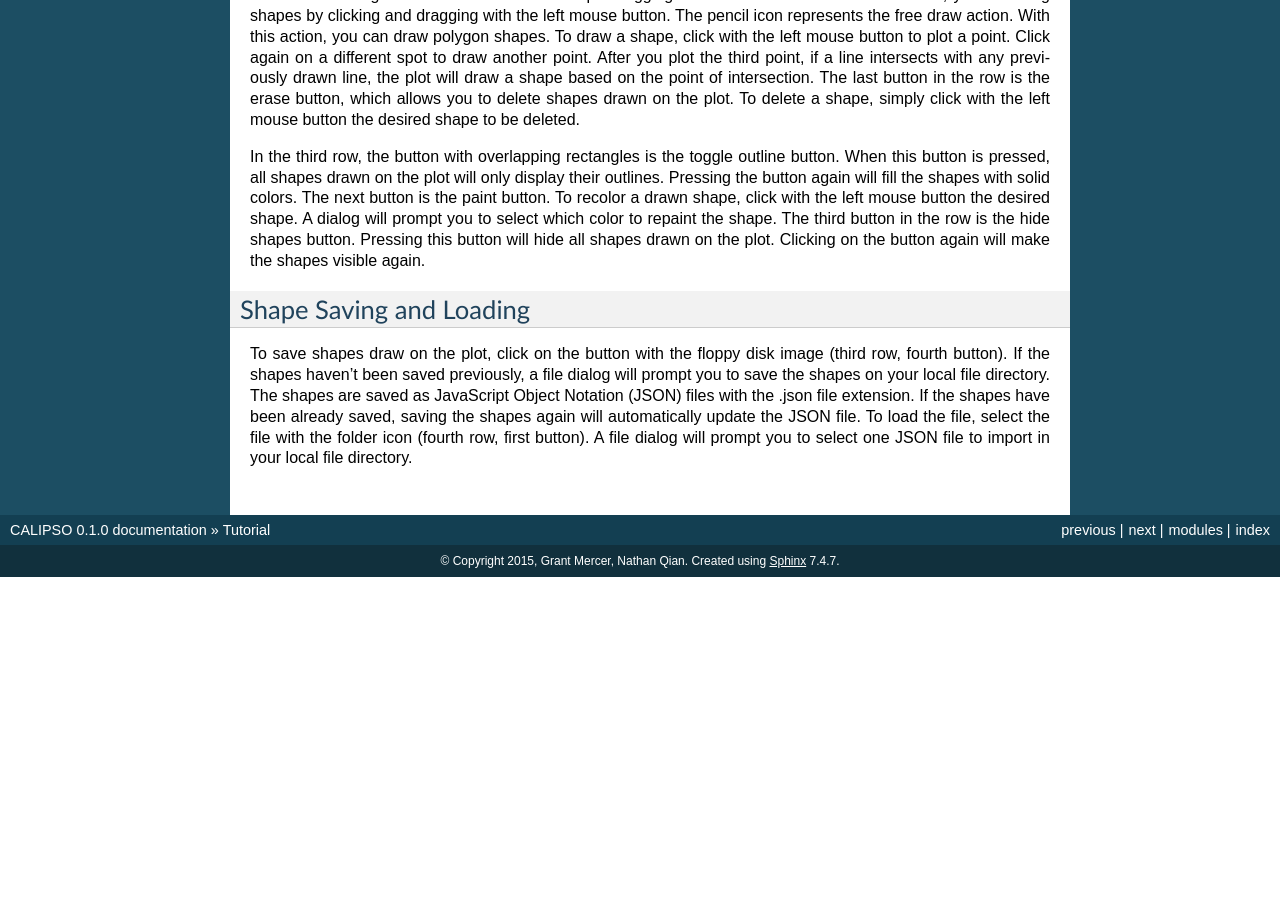
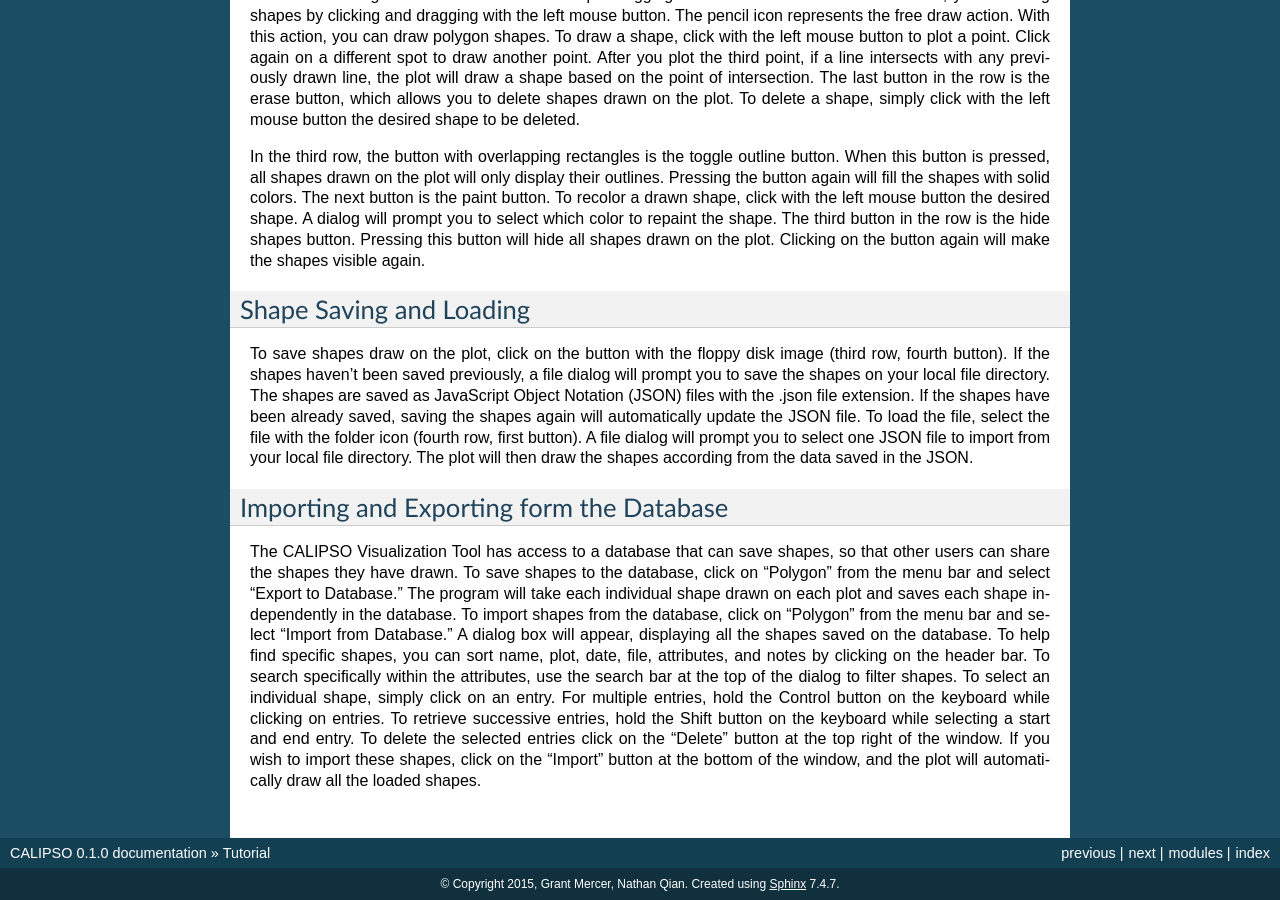
Before and after one commit to NASA-DEVELOP/VOCAL, a Sphinx documentation site: the page built from docs/source/tutorial.rst, in a window 1280 px wide and 900 px high, scrolled down 1426 px. Built offline with Sphinx 7.4.7, drawn with Linux system fonts in a browser that asks for light colours; before the commit the page ends 2003 px from its top, so only the background shows below that; some of the changed text lies outside the part shown.

Commit message:
Finished tutorial doc

```diff
--- a/docs/source/tutorial.rst
+++ b/docs/source/tutorial.rst
@@ -5,9 +5,9 @@ Tutorial
 This tutorial provides an overview on how to use the CALIPSO Visualization
 Tool program.
 
-----------------------------------------
+--------------------------------------------------
 Main Screen
-----------------------------------------
+--------------------------------------------------
 
 The CALIPSO Visualization Tool window is the main screen for displaying
 CALIPSO data and shapes. The menu bar provides access to the shape database
@@ -18,9 +18,9 @@ shapes, and saving and loading shapes.
 .. image:: _static/startup.png
    :scale: 40%
 
-----------------------------------------
+--------------------------------------------------
 Starting Up
-----------------------------------------
+--------------------------------------------------
 
 To load a CALIPSO hdf file from the local file directory, click the "Browse"
 button and select the desired hdf file. The file text box will now update and
@@ -32,9 +32,9 @@ will dipslay the plot on the main screen.
 .. image:: _static/loadHDF.png
    :scale: 40%
 
-----------------------------------------
+--------------------------------------------------
 Plot Navigation
-----------------------------------------
+--------------------------------------------------
 
 The first row of buttons provide plot navigation. The four pointed arrows are
 the pan button. Pressing this button will allow you to move the plot across
@@ -49,9 +49,9 @@ will undo the most recent pan or zoom action. The redo button will redo any
 pan or zoom action. Lastly, the "Reset" button will rest all plot navigation
 actions and return the plot window back to its initial state.
 
-----------------------------------------
+--------------------------------------------------
 Shape Drawing
-----------------------------------------
+--------------------------------------------------
 
 The next seven buttons are used for shape drawing. The rectangle icon
 represents rectangle drawing. Pressing this button will allow you to draw
@@ -76,9 +76,9 @@ to select which color to repaint the shape. The third button in the row is the
 hide shapes button. Pressing this button will hide all shapes drawn on the
 plot. Clicking on the button again will make the shapes visible again.
 
-----------------------------------------
+--------------------------------------------------
 Shape Saving and Loading
-----------------------------------------
+--------------------------------------------------
 
 To save shapes draw on the plot, click on the button with the floppy disk
 image (third row, fourth button). If the shapes haven't been saved previously,
@@ -87,4 +87,27 @@ The shapes are saved as JavaScript Object Notation (JSON) files with the .json
 file extension. If the shapes have been already saved, saving the shapes again
 will automatically update the JSON file. To load the file, select the file
 with the folder icon (fourth row, first button). A file dialog will prompt you
-to select one JSON file to import in your local file directory.
+to select one JSON file to import from your local file directory. The plot
+will then draw the shapes according from the data saved in the JSON.
+
+--------------------------------------------------
+Importing and Exporting form the Database
+--------------------------------------------------
+
+The CALIPSO Visualization Tool has access to a database that can save shapes,
+so that other users can share the shapes they have drawn. To save shapes to
+the database, click on "Polygon" from the menu bar and select "Export to
+Database." The program will take each individual shape drawn on each plot and
+saves each shape independently in the database. To import shapes from the
+database, click on "Polygon" from the menu bar and select "Import from
+Database." A dialog box will appear, displaying all the shapes saved on the
+database. To help find specific shapes, you can sort name, plot, date, file,
+attributes, and notes by clicking on the header bar. To search specifically
+within the attributes, use the search bar at the top of the dialog to filter
+shapes. To select an individual shape, simply click on an entry. For multiple
+entries, hold the Control button on the keyboard while clicking on entries. To
+retrieve successive entries, hold the Shift button on the keyboard while
+selecting a start and end entry. To delete the selected entries click on the
+"Delete" button at the top right of the window. If you wish to import these
+shapes, click on the "Import" button at the bottom of the window, and the plot
+will automatically draw all the loaded shapes.
```
Also changed, not shown: 1 other file.
